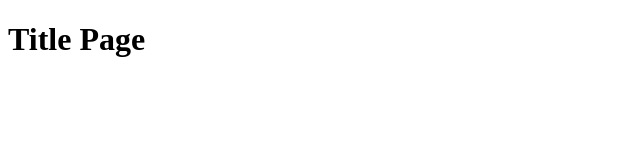
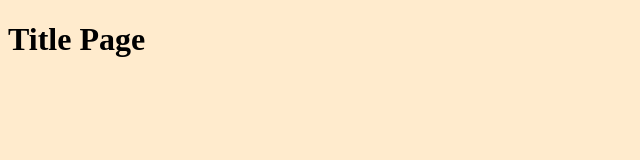
Before and after one commit to sharynneazhar/atc-tues-session, a plain HTML site: page index.html in a window 1280 px wide. Shown: the whole page, without its empty margins (0-640 px from the left). Drawn offline with Linux system fonts and the light colour scheme.

Commit message:
Added styles.css

```diff
--- /dev/null
+++ b/css/styles.css
@@ -0,0 +1,3 @@
+body {
+  background-color: blanchedalmond;
+}
--- a/index.html
+++ b/index.html
@@ -4,6 +4,7 @@
     <meta charset="UTF-8" />
     <meta name="viewport" content="width=device-width, initial-scale=1.0" />
     <title>Testing Repo</title>
+    <link rel="stylesheet" href="./css/styles.css" />
   </head>
   <body>
     <h1>Title Page</h1>
```
